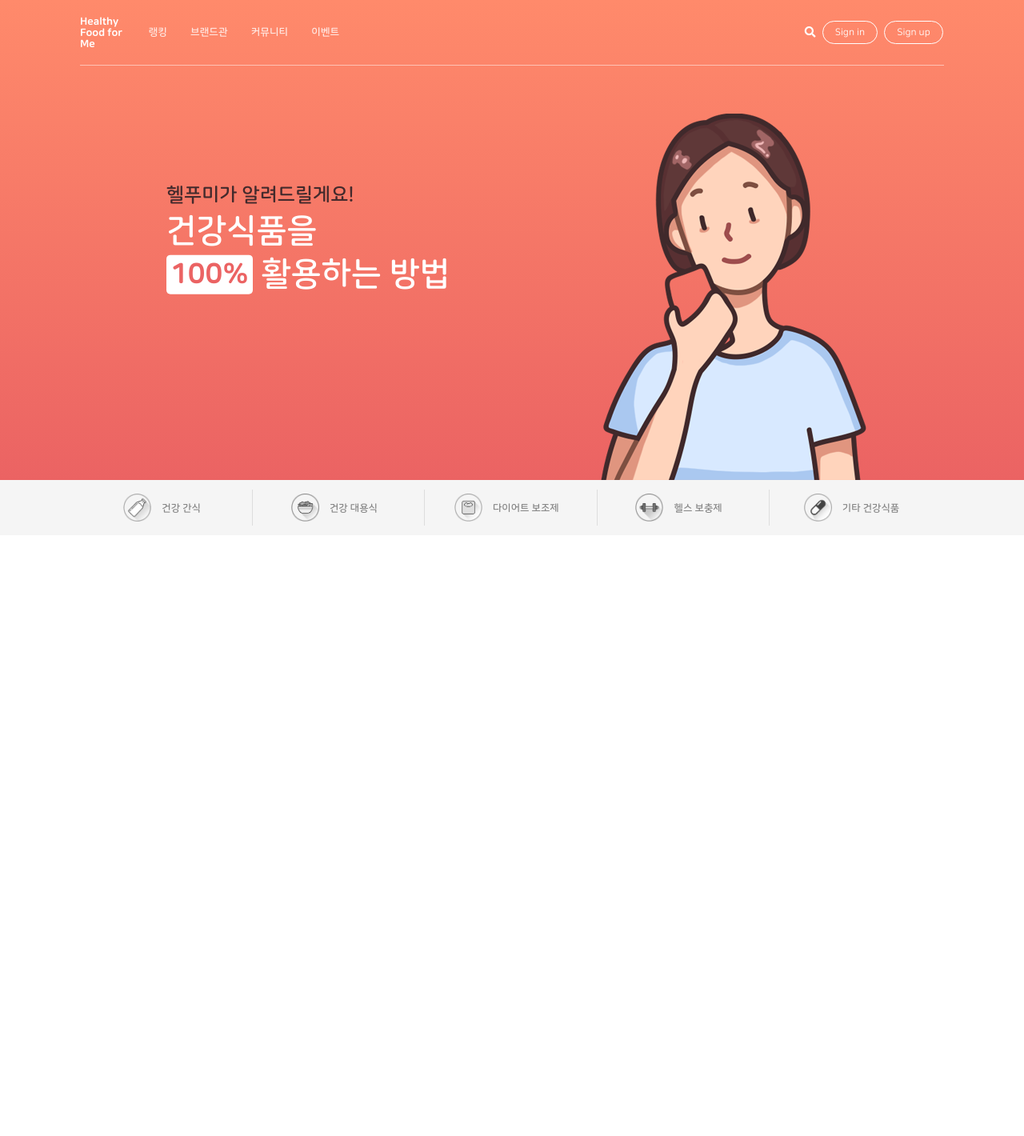
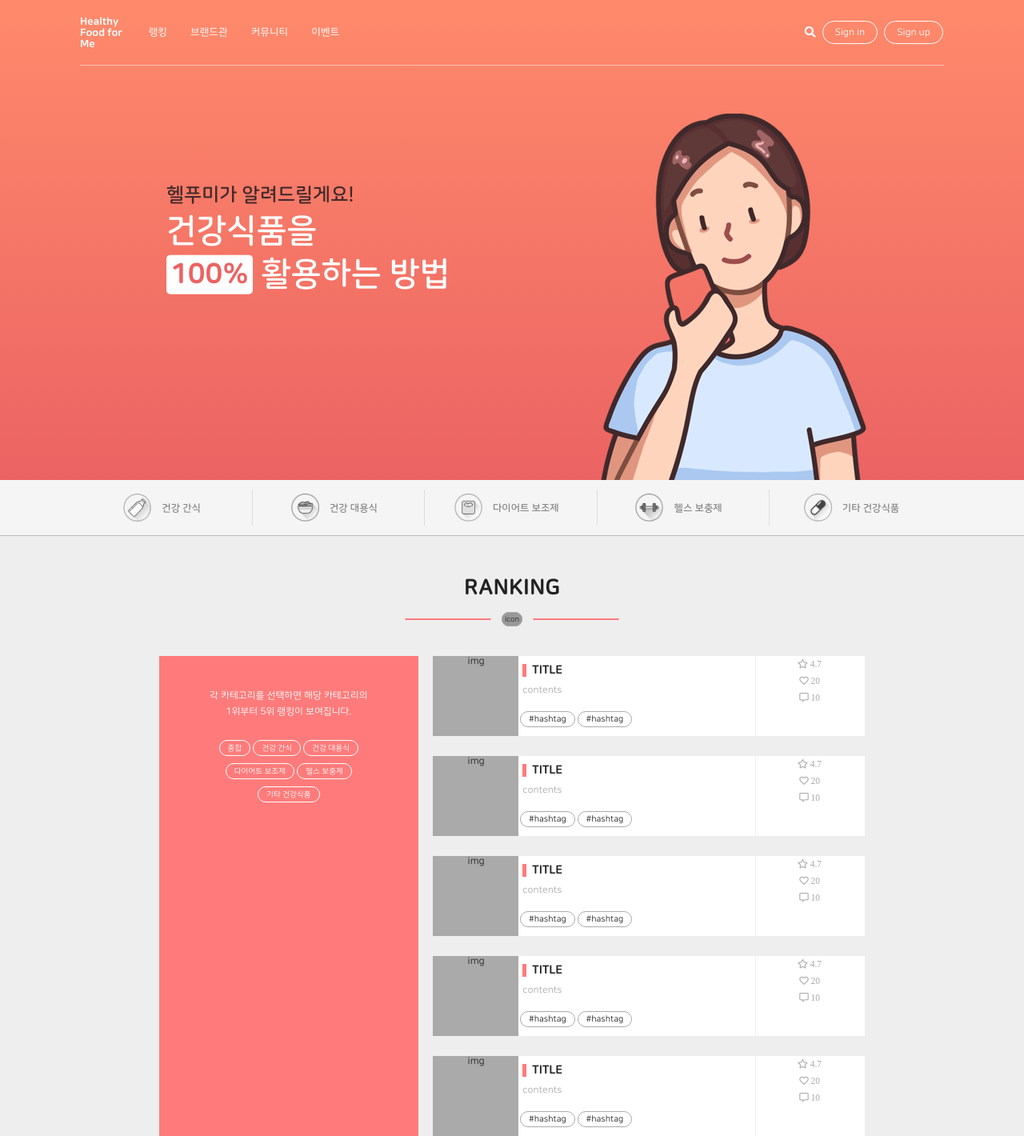
Before and after one commit to supercheeks/W-healthy-food-for-me, a PHP site: page /page/header.html in a window 1280 px wide. Shown: the whole page at 80% size. Before the commit the page ends 657 px from the top, so only its background shows below. Run offline with PHP 8.4, Linux system fonts and the light colour scheme.

Commit message:
update (#8)
* update

* update

```diff
--- a/css/index.css
+++ b/css/index.css
@@ -4,7 +4,7 @@ html, body { min-height: 100%;}
 #wrap { height: 100%; min-height: 100%;}
 
 header { height: 600px;}
-    header > nav { width: 100%; height: 80px; position: fixed; top: 0; left: 0; z-index: 100;}
+    header > nav { width: 100%; height: 80px; position: absolute; top: 0; left: 0; z-index: 100;}
         header > nav .w100 { border-bottom: 1px solid rgba(255, 255, 255, 0.5);}
             header > nav .w100 > * { margin-right: -4px; display: inline-block;}
         header #logo, header .mainMenu { vertical-align: middle;}
@@ -29,8 +29,8 @@ header > nav .exMenu > a:hover { background: white; color: #ff7b7b;}
                         header > #visual ul > li > .contents span { background: white; border-radius: 5px; font-size: 0.85em; vertical-align: middle; color: #eb6363; font-family: "SquareEB"; padding: 5px;}
                     header > #visual ul > li > img { width: 100%; height: 100%; z-index: 80;}
 
-#category { padding: 12px 0; background: #f5f5f5;}
-    #category .w100 {}
+#category { padding: 12px 0; background: #f5f5f5; border-bottom: 1px solid #bbb}
+    #category .w100 { }
         #category .w100 > ul {}
             #category .w100 > ul > li { width: calc(100% / 5); display: inline-block; margin-right: -4px; vertical-align: middle; text-align: center; border-right: 1px solid #ddd; padding: 5px 0; cursor: pointer;}
             #category .w100 > ul > li:hover img { filter: grayscale(0);}
@@ -39,3 +39,32 @@ header > nav .exMenu > a:hover { background: white; color: #ff7b7b;}
                 #category .w100 > ul > li > * { vertical-align: middle; margin-right: 10px; transition: all .3s;}
                 #category .w100 > ul > li > img { width: 35px; filter: grayscale(1);}
                 #category .w100 > ul > li > span { font-family: "SquareB"; color: #888;}
+
+#ranking { background: #eee;}
+    .title { height: 150px; text-align: center; padding-top: 50px; background: #eee;}
+        .title > h2, div { vertical-align: middle;}
+        .title > h2 { width: auto; height: auto; text-align: center; font-size: 1.97em; font-family: "SquareEB"; display: block; padding-bottom: 15px;}
+        .title > div {width: auto; height: auto; text-align: center;}
+            .title > div > span { width: 25px; height: 25px; border: 1px solid #aaa; background: #999; padding: 3px; border-radius: 30px; font-size: 0.7em; margin: 10px 10px; }
+            .line { width: 10%; height: 1px; border: 0.8px solid #ff7b7b; background: #ff7b7b; border-radius: 5px; display: inline-block;}
+
+    .content { background: #eee; text-align: center; vertical-align: top;}
+        .content > .left, .right { display: inline-block; }
+        .left { background: #ff7b7b; width: 30%; height: 600px; padding: 40px}
+            .left > p { width: auto; height: auto; color: white; text-align: center; line-height: 1.65; font-size: 0.9em; }
+            .left > div > ul { padding-top: 20px;}
+                .left > div > ul > li { display: inline-block; height: auto; width: auto; padding: 8px 0px;}
+                    .left > div > ul > li > a { font-size: 0.8em; color: white; width: auto; height: auto; border: 1px solid white; border-radius: 10px; padding: 4px 10px;}
+                    .left > div > ul > li > a:hover { color: #ff7b7b; background: white; }
+        .right { width: 50%; height: 600px; margin-left: 15px;}
+            .right > ul > li { width: 100%; height: 100px; background: white; margin-bottom: 25px; text-align: left; vertical-align: middle;}
+                .right > ul > li > * { display: inline-block; margin-right: -4px}
+                    .img { width: 20%; height: 100%; background: #aaa; text-align: center;}
+                    .detail { width: 55%; height: 100%; background: white; border-right: 1px solid #eee; text-align: left;}
+                        .detail > * { margin: 10px 5px;}
+                        .detail > h3 { width: auto; height: auto; border-left: 5px solid #ff7b7b; font-family: "SquareEB"; padding-left: 7px; font-size: 1.2em;}
+                        .detail > p { width: auto; height: auto; color: #aaa;}
+                        .detail > ul > * { display: inline-block; width: auto; height: auto; border: 1px solid #aaa; border-radius: 10px; padding: 3px 10px; margin: 3px 3px; font-size: 0.9em; margin-left: -3px; margin-top: 10px}
+                    .summary { width: 25%; height: 100%; background: white; text-align: center;}
+                        .summary > p { padding: 4px 0px; }
+                            .summary > p > i { color: #aaa}
--- a/page/header.html
+++ b/page/header.html
@@ -83,6 +83,117 @@
             </ul>
         </div>
     </section>
+    <section id = "ranking">
+        <div class = "title w100">
+            <h2>RANKING</h2>
+            <div>
+                <div class = "line">&nbsp;</div>
+                <span>icon</span>
+                <div class = "line">&nbsp;</div>
+            </div>
+        </div>
+        <div class = "content w100">
+            <div class = "left">
+                <p>각 카테고리를 선택하면 해당 카테고리의<br>1위부터 5위 랭킹이 보여집니다.</p>
+                <div>
+                    <ul>
+                        <li><a href="#">종합</a></li>
+                        <li><a href="#">건강 간식</a></li>
+                        <li><a href="#">건강 대용식</a></li>
+                        <br>
+                        <li><a href="#">다이어트 보조제</a></li>
+                        <li><a href="#">헬스 보충제</a></li>
+                        <br>
+                        <li><a href="#">기타 건강식품</a></li>
+                    </ul>
+                </div>
+            </div>
+            <div class = "right">
+                <ul>
+                    <li>
+                        <div class = "img">img</div>
+                        <div class = "detail">
+                            <h3>TITLE</h3>
+                            <p>contents</p>
+                            <ul>
+                                <li>#hashtag</li>
+                                <li>#hashtag</li>
+                            </ul>
+                        </div>
+                        <div class = "summary">
+                            <p><i class="far fa-star"> 4.7</i></p>
+                            <p><i class="far fa-heart"> 20</i></p>
+                            <p><i class="far fa-comment-alt"> 10</i></p>
+                        </div>
+                    </li>
+                    <li>
+                        <div class = "img">img</div>
+                        <div class = "detail">
+                            <h3>TITLE</h3>
+                            <p>contents</p>
+                            <ul>
+                                <li>#hashtag</li>
+                                <li>#hashtag</li>
+                            </ul>
+                        </div>
+                        <div class = "summary">
+                            <p><i class="far fa-star"> 4.7</i></p>
+                            <p><i class="far fa-heart"> 20</i></p>
+                            <p><i class="far fa-comment-alt"> 10</i></p>
+                        </div>
+                    </li>
+                    <li>
+                        <div class = "img">img</div>
+                        <div class = "detail">
+                            <h3>TITLE</h3>
+                            <p>contents</p>
+                            <ul>
+                                <li>#hashtag</li>
+                                <li>#hashtag</li>
+                            </ul>
+                        </div>
+                        <div class = "summary">
+                            <p><i class="far fa-star"> 4.7</i></p>
+                            <p><i class="far fa-heart"> 20</i></p>
+                            <p><i class="far fa-comment-alt"> 10</i></p>
+                        </div>
+                    </li>
+                    <li>
+                        <div class = "img">img</div>
+                        <div class = "detail">
+                            <h3>TITLE</h3>
+                            <p>contents</p>
+                            <ul>
+                                <li>#hashtag</li>
+                                <li>#hashtag</li>
+                            </ul>
+                        </div>
+                        <div class = "summary">
+                            <p><i class="far fa-star"> 4.7</i></p>
+                            <p><i class="far fa-heart"> 20</i></p>
+                            <p><i class="far fa-comment-alt"> 10</i></p>
+                        </div>
+                    </li>
+                    <li>
+                        <div class = "img">img</div>
+                        <div class = "detail">
+                            <h3>TITLE</h3>
+                            <p>contents</p>
+                            <ul>
+                                <li>#hashtag</li>
+                                <li>#hashtag</li>
+                            </ul>
+                        </div>
+                        <div class = "summary">
+                            <p><i class="far fa-star"> 4.7</i></p>
+                            <p><i class="far fa-heart"> 20</i></p>
+                            <p><i class="far fa-comment-alt"> 10</i></p>
+                        </div>
+                    </li>
+                </ul>
+            </div>
+        </div>
+    </section>
 </div>
 </body>
 </html>
```
